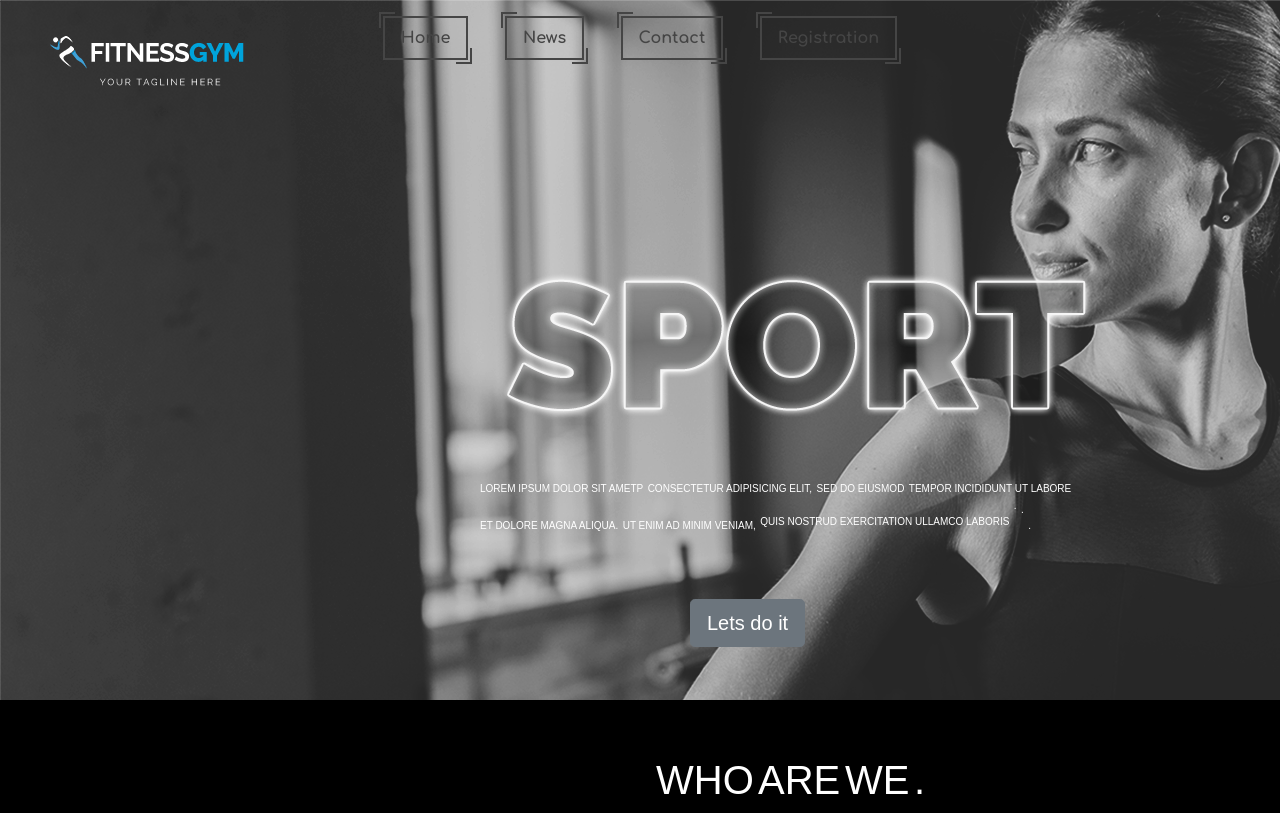
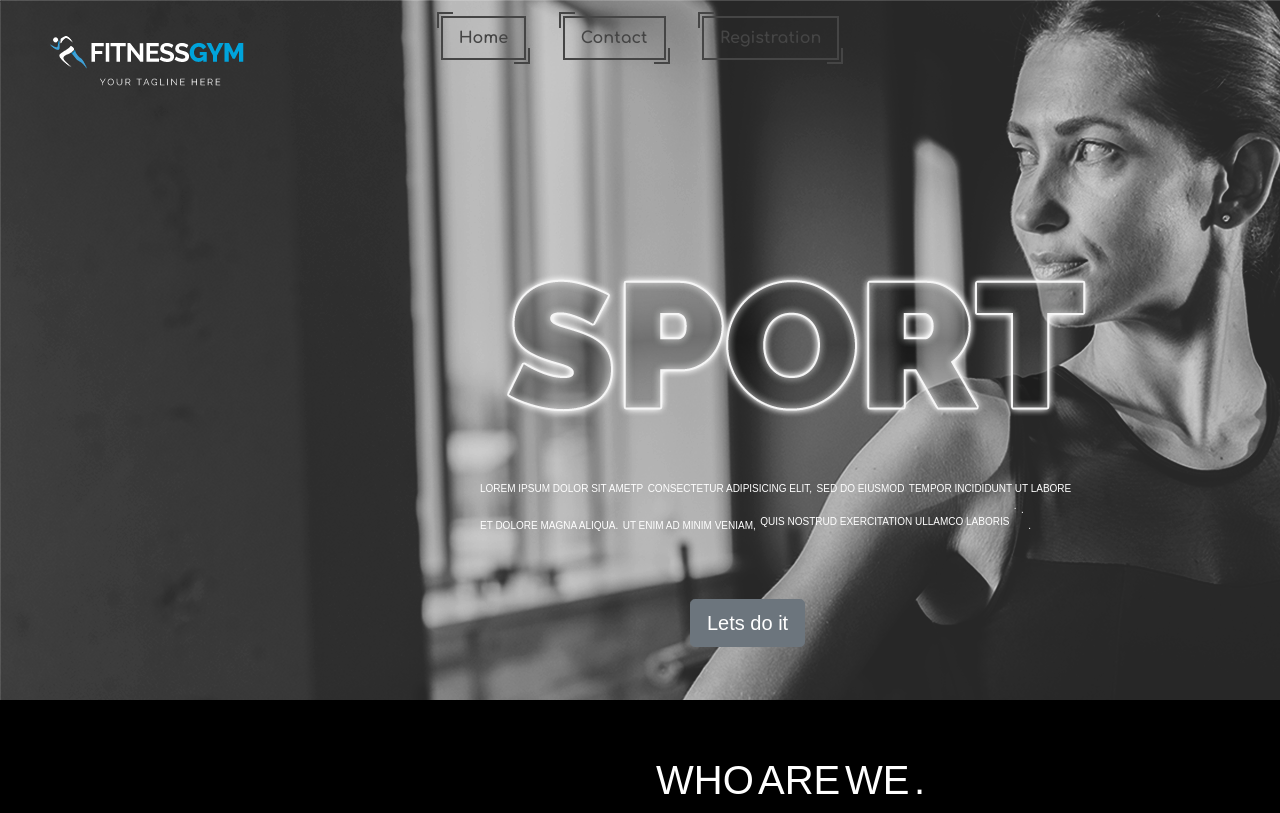
Before and after one commit to Vagharshak200614/Vagharshak200614.github.io, a plain HTML site: page index.html in a window 1280 px wide. Shown: the top 813 px of the page. Drawn offline with nearby package versions, Linux system fonts and the light colour scheme.

Commit message:
Update index.html

```diff
--- a/index.html
+++ b/index.html
@@ -19,8 +19,6 @@
 
         <div class="panel">
             <button class="knopka">Home</button>
-            <button class="knopka"
-                onclick="window.location.href='https://www.bbc.com/sport';">News</button>
             <button class="knopka" onclick="window.location.href='contact.html';">Contact</button>
             <button class="knopka" onclick="window.location.href='registration.html';">Registration</button>
         </div>
```
